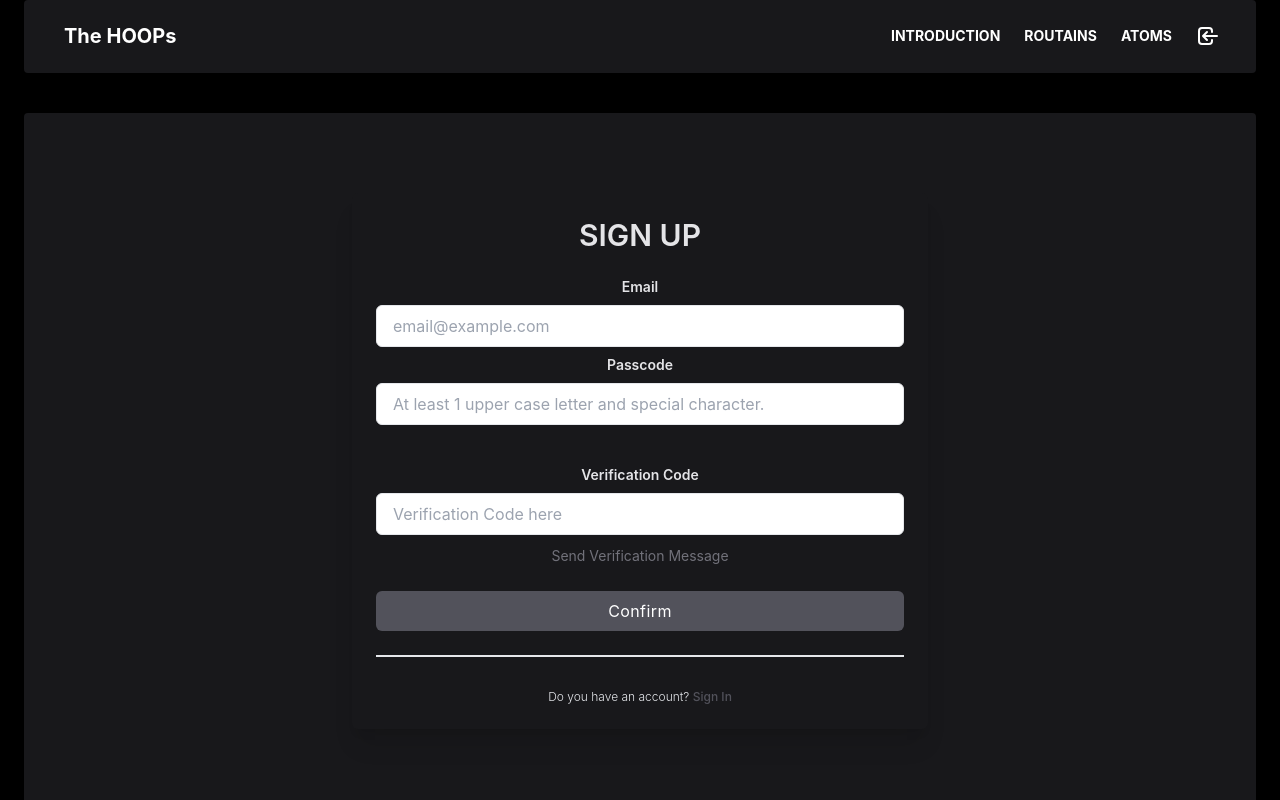
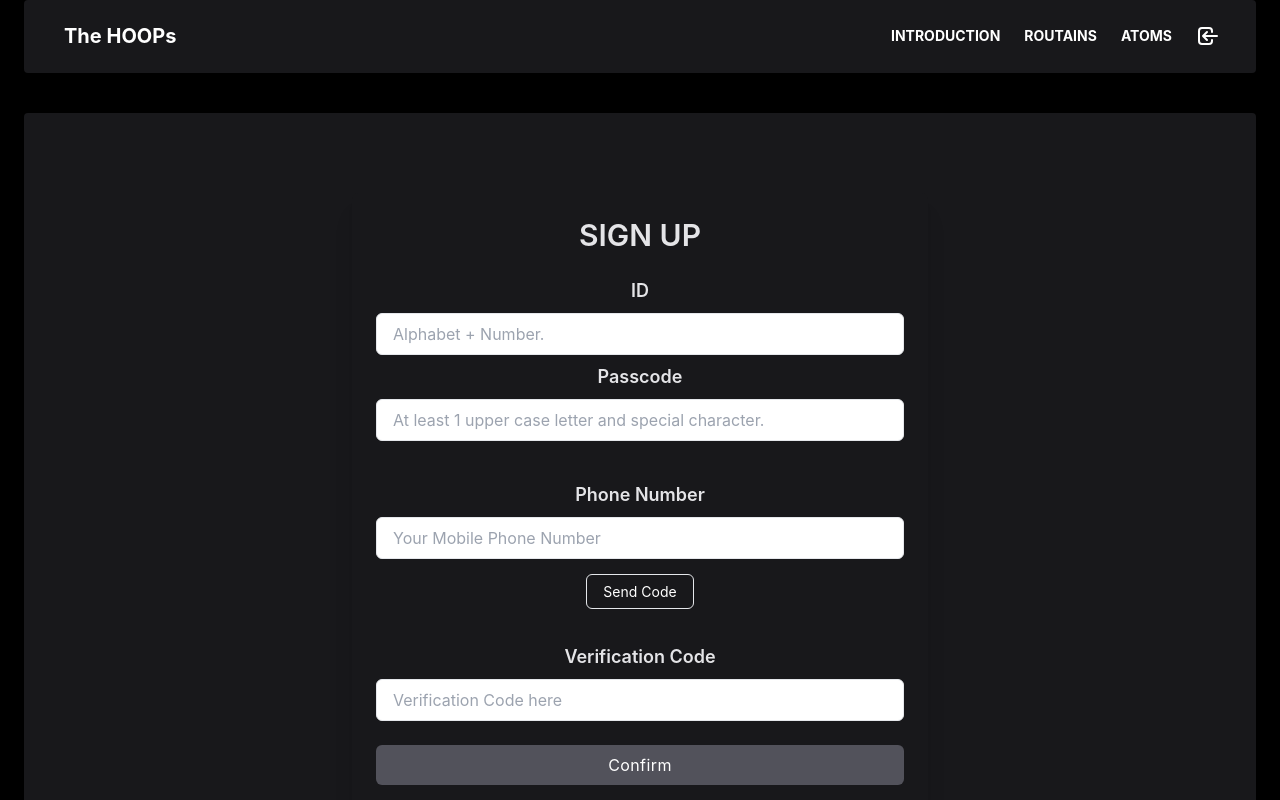
Before and after one commit to JangVincent/DEPRECATED.Hoops-front, a React (Create React App) app: page /signup in a window 1280 px wide. Shown: the top 800 px of the page. Built offline with nearby package versions, Linux system fonts and the light colour scheme.

Commit message:
feature : 회원가입 개발 1차

```diff
--- a/src/auth/SignUp.js
+++ b/src/auth/SignUp.js
@@ -4,7 +4,8 @@ import { Link } from "react-router-dom";
 import Modal from "../commons/Modal";
 
 export default function SignUp() {
-  const [email, setEmail] = useState("");
+  const [idString, setIdString] = useState("");
+  const [mobileNumber, setMobileNumber] = useState("");
   const [passcode, setPasscode] = useState("");
   const [verificationCode, setVerificationCode] = useState("");
 
@@ -13,16 +14,6 @@ export default function SignUp() {
   const [modalBody, setModalBody] = useState("");
 
   const trySignUp = () => {
-    const emailReg =
-      /^[0-9a-zA-Z]([-_\.]?[0-9a-zA-Z])*@[0-9a-zA-Z]([-_\.]?[0-9a-zA-Z])*\.[a-zA-Z]{2,3}$/i;
-
-    if (!emailReg.test(email)) {
-      setModalHeader("Error Occured!");
-      setModalBody("Please Check your email");
-      setModalOn(true);
-      return;
-    }
-
     const passcodeReg =
       /^(?=.*[A-Za-z])(?=.*\d)(?=.*[$@$!%*#?&])[A-Za-z\d$@$!%*#?&]{8,}$/gi;
     if (!passcodeReg.test(passcode)) {
@@ -41,7 +32,28 @@ export default function SignUp() {
       return;
     }
 
-    //axios.post(process.env.REACT_APP_API_SERVER_DOMAIN + "/auth/signup");
+    axios.post(process.env.REACT_APP_API_SERVER_DOMAIN + "/auth/signup", {
+      id: idString,
+      passcode: passcode,
+      name: "yj",
+      verificationCode: verificationCode,
+      phoneNumber: mobileNumber,
+    });
+  };
+
+  const sendVerificationCode = async () => {
+    console.log(mobileNumber);
+
+    const result = await axios.post(
+      process.env.REACT_APP_API_SERVER_DOMAIN + "/auth/send_verification_sms",
+      {
+        phone: mobileNumber,
+      }
+    );
+
+    // setModalHeader("Error Occured!");
+    // setModalBody("Please Check Verification Code.");
+    // setModalOn(true);
   };
 
   return (
@@ -53,24 +65,24 @@ export default function SignUp() {
         <form className="mt-6">
           <div className="mb-2">
             <label
-              for="email"
-              className="block text-sm font-semibold text-zinc-200"
+              htmlFor="idString"
+              className="block text-lg font-semibold text-zinc-200"
             >
-              Email
+              ID
             </label>
             <input
-              type="email"
+              type="text"
               className="block w-full px-4 py-2 mt-2 text-zinc-700 bg-white border rounded-md focus:border-zinc-400 focus:ring-zinc-300 focus:outline-none focus:ring focus:ring-opacity-40"
-              placeholder="email@example.com"
+              placeholder="Alphabet + Number."
               onChange={(e) => {
-                setEmail(e.target.value);
+                setIdString(e.target.value);
               }}
             />
           </div>
           <div className="mb-10">
             <label
-              for="password"
-              className="block text-sm font-semibold text-zinc-200"
+              htmlFor="password"
+              className="block text-lg font-semibold text-zinc-200"
             >
               Passcode
             </label>
@@ -85,8 +97,33 @@ export default function SignUp() {
           </div>
           <div className="mb-2">
             <label
-              for="password"
-              className="block text-sm font-semibold text-zinc-200"
+              htmlFor="text"
+              className="block text-lg font-semibold text-zinc-200"
+            >
+              Phone Number
+            </label>
+            <input
+              type="text"
+              className="block w-full px-4 py-2 mt-2 text-zinc-700 bg-white border rounded-md focus:border-zinc-400 focus:ring-zinc-300 focus:outline-none focus:ring focus:ring-opacity-40"
+              placeholder="Your Mobile Phone Number"
+              onChange={(e) => {
+                setMobileNumber(e.target.value);
+              }}
+            />
+            <div
+              className="mb-10 mt-5"
+              onClick={() => {
+                sendVerificationCode();
+              }}
+            >
+              <label className="text-sm text-white hover:text-zinc-200 border rounded-md px-4 py-2 cursor-pointer">
+                Send Code
+              </label>
+            </div>
+
+            <label
+              htmlFor="password"
+              className="block text-lg font-semibold text-zinc-200"
             >
               Verification Code
             </label>
@@ -99,12 +136,10 @@ export default function SignUp() {
               }}
             />
           </div>
-          <a href="#" className="text-sm text-zinc-500 hover:text-zinc-200">
-            Send Verification Message
-          </a>
+
           <div className="mt-6">
             <div
-              className="w-full px-4 py-2 tracking-wide text-white transition-colors duration-200 transform bg-zinc-600 rounded-md hover:bg-zinc-400 hover:text-zinc-900 focus:outline-none focus:bg-zinc-600"
+              className="w-full px-4 py-2 tracking-wide text-white transition-colors duration-200 transform bg-zinc-600 rounded-md hover:bg-zinc-400 hover:text-zinc-900 focus:outline-none focus:bg-zinc-600 cursor-pointer"
               onClick={() => {
                 trySignUp();
               }}
```
